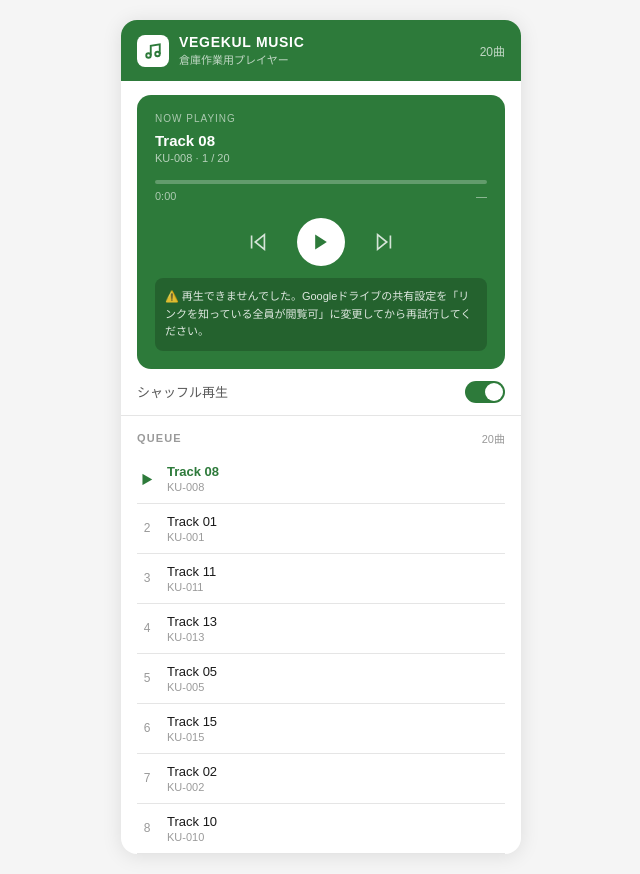
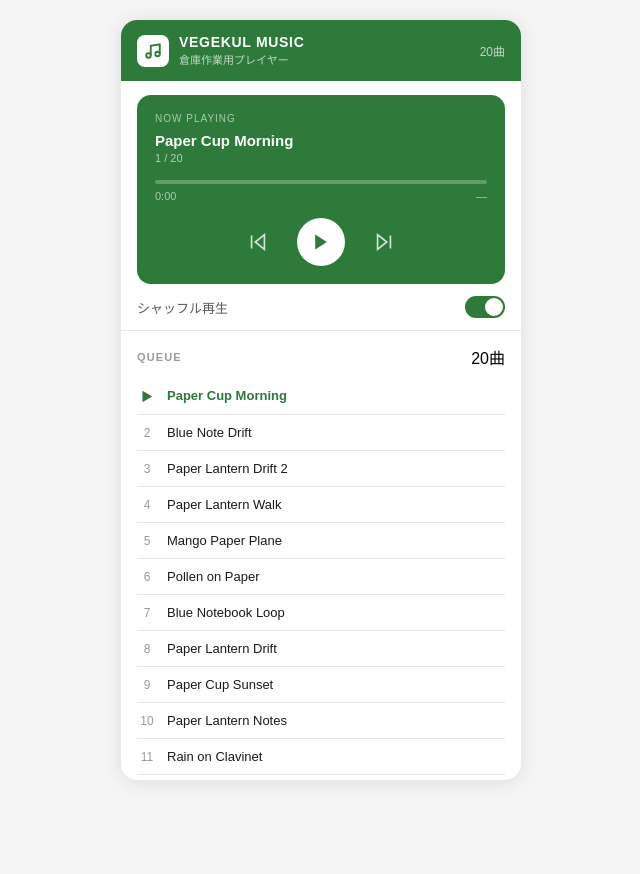
Before and after one commit to TNS3000/ku-music-player, a plain HTML site: page index.html in a window 1280 px wide. Shown: the whole page, without its empty margins (319-959 px from the left). After the commit the page ends 800 px from the top, so only its background shows below. Drawn offline with Linux system fonts and the light colour scheme.

Commit message:
Fix: use GitHub Pages local files

```diff
--- a/index.html
+++ b/index.html
@@ -9,64 +9,41 @@
 :root {
   --vk-green: #2d7a3a;
   --vk-green-light: #e8f4eb;
-  --vk-green-dark: #1e5428;
   --vk-text: #1a1a1a;
   --vk-sub: #5a5a5a;
   --vk-hint: #9a9a9a;
   --vk-border: rgba(0,0,0,0.1);
 }
-body {
-  font-family: 'Hiragino Sans','Hiragino Kaku Gothic ProN','Noto Sans JP',sans-serif;
-  background: #f5f5f5;
-  display: flex; justify-content: center; padding: 20px;
-  min-height: 100vh;
-}
-.app {
-  background: white; max-width: 400px; width: 100%;
-  border-radius: 16px; overflow: hidden;
-  box-shadow: 0 2px 20px rgba(0,0,0,0.1);
-}
-
+body { font-family: 'Hiragino Sans','Hiragino Kaku Gothic ProN','Noto Sans JP',sans-serif; background: #f5f5f5; display: flex; justify-content: center; padding: 20px; min-height: 100vh; }
+.app { background: white; max-width: 400px; width: 100%; border-radius: 16px; overflow: hidden; box-shadow: 0 2px 20px rgba(0,0,0,0.1); }
 .topbar { background: var(--vk-green); padding: 14px 16px; display: flex; align-items: center; justify-content: space-between; }
 .topbar-left { display: flex; align-items: center; gap: 10px; }
 .topbar-icon { width: 32px; height: 32px; background: white; border-radius: 8px; display: flex; align-items: center; justify-content: center; }
 .topbar-name { font-size: 14px; font-weight: 700; color: white; letter-spacing: 0.05em; }
 .topbar-sub { font-size: 11px; color: rgba(255,255,255,0.7); margin-top: 1px; }
 .track-count { font-size: 12px; color: rgba(255,255,255,0.7); }
-
 .now-playing { margin: 14px 16px 0; background: var(--vk-green); border-radius: 14px; padding: 18px; color: white; }
 .np-label { font-size: 10px; color: rgba(255,255,255,0.6); letter-spacing: 0.1em; margin-bottom: 8px; }
 .np-title { font-size: 15px; font-weight: 700; color: white; margin-bottom: 3px; white-space: nowrap; overflow: hidden; text-overflow: ellipsis; }
 .np-meta { font-size: 11px; color: rgba(255,255,255,0.65); margin-bottom: 16px; }
-
 .prog-bar { width: 100%; height: 4px; background: rgba(255,255,255,0.25); border-radius: 2px; cursor: pointer; margin-bottom: 6px; }
 .prog-fill { height: 100%; background: white; border-radius: 2px; width: 0%; transition: width 0.5s linear; }
 .time-row { display: flex; justify-content: space-between; font-size: 11px; color: rgba(255,255,255,0.6); margin-bottom: 16px; }
-
 .controls { display: flex; align-items: center; justify-content: center; gap: 24px; }
-.ctrl-btn { background: none; border: none; cursor: pointer; color: rgba(255,255,255,0.8); display: flex; align-items: center; justify-content: center; padding: 4px; transition: color 0.1s; }
+.ctrl-btn { background: none; border: none; cursor: pointer; color: rgba(255,255,255,0.8); display: flex; align-items: center; justify-content: center; padding: 4px; }
 .ctrl-btn:hover { color: white; }
 .play-btn { width: 48px; height: 48px; border-radius: 50%; background: white; border: none; cursor: pointer; display: flex; align-items: center; justify-content: center; color: var(--vk-green); transition: transform 0.1s; }
 .play-btn:active { transform: scale(0.94); }
-
-.error-msg {
-  font-size: 11px; color: rgba(255,255,255,0.85); margin-top: 12px;
-  padding: 10px; background: rgba(0,0,0,0.2); border-radius: 8px;
-  display: none; line-height: 1.6;
-}
-
 .options-row { display: flex; align-items: center; justify-content: space-between; padding: 12px 16px; border-bottom: 1px solid var(--vk-border); }
 .opt-label { font-size: 13px; color: var(--vk-sub); }
 .toggle { width: 40px; height: 22px; border-radius: 11px; background: #ccc; border: none; cursor: pointer; position: relative; transition: background 0.2s; }
 .toggle.on { background: var(--vk-green); }
 .toggle-thumb { width: 18px; height: 18px; border-radius: 50%; background: white; position: absolute; top: 2px; left: 2px; transition: left 0.2s; }
 .toggle.on .toggle-thumb { left: 20px; }
-
 .queue-header { display: flex; align-items: center; justify-content: space-between; padding: 14px 16px 8px; }
 .queue-title { font-size: 11px; color: var(--vk-hint); font-weight: 700; letter-spacing: 0.1em; }
-.queue-count { font-size: 11px; color: var(--vk-hint); }
 .queue-list { padding: 0 16px 24px; max-height: 400px; overflow-y: auto; }
-.queue-item { display: flex; align-items: center; padding: 10px 0; border-bottom: 1px solid var(--vk-border); cursor: pointer; gap: 10px; transition: opacity 0.1s; }
+.queue-item { display: flex; align-items: center; padding: 10px 0; border-bottom: 1px solid var(--vk-border); cursor: pointer; gap: 10px; }
 .queue-item:last-child { border-bottom: none; }
 .queue-item:hover { opacity: 0.75; }
 .queue-item.active .qi-title { color: var(--vk-green); font-weight: 700; }
@@ -74,12 +51,10 @@ body {
 .qi-num { font-size: 12px; color: var(--vk-hint); width: 20px; text-align: center; flex-shrink: 0; }
 .qi-info { flex: 1; min-width: 0; }
 .qi-title { font-size: 13px; color: var(--vk-text); white-space: nowrap; overflow: hidden; text-overflow: ellipsis; }
-.qi-meta { font-size: 11px; color: var(--vk-hint); margin-top: 2px; }
 </style>
 </head>
 <body>
 <div class="app">
-
   <div class="topbar">
     <div class="topbar-left">
       <div class="topbar-icon">
@@ -92,13 +67,12 @@ body {
         <div class="topbar-sub">倉庫作業用プレイヤー</div>
       </div>
     </div>
-    <span class="track-count" id="trackCount">20曲</span>
+    <span class="track-count" id="trackCount"></span>
   </div>
-
   <div class="now-playing">
     <div class="np-label">NOW PLAYING</div>
     <div class="np-title" id="npTitle">タップして再生</div>
-    <div class="np-meta" id="npMeta">— / 20</div>
+    <div class="np-meta" id="npMeta">—</div>
     <div class="prog-bar" id="progBar" onclick="seekTo(event)">
       <div class="prog-fill" id="progFill"></div>
     </div>
@@ -108,181 +82,112 @@ body {
     </div>
     <div class="controls">
       <button class="ctrl-btn" onclick="prevTrack()">
-        <svg width="22" height="22" viewBox="0 0 24 24" fill="none" stroke="currentColor" stroke-width="1.8">
-          <polygon points="19 20 9 12 19 4 19 20"/><line x1="5" y1="19" x2="5" y2="5"/>
-        </svg>
+        <svg width="22" height="22" viewBox="0 0 24 24" fill="none" stroke="currentColor" stroke-width="1.8"><polygon points="19 20 9 12 19 4 19 20"/><line x1="5" y1="19" x2="5" y2="5"/></svg>
       </button>
       <button class="play-btn" id="playBtn" onclick="togglePlay()">
-        <svg id="playIcon" width="20" height="20" viewBox="0 0 24 24" fill="currentColor">
-          <polygon points="5 3 19 12 5 21 5 3"/>
-        </svg>
+        <svg width="20" height="20" viewBox="0 0 24 24" fill="currentColor"><polygon points="5 3 19 12 5 21 5 3"/></svg>
       </button>
       <button class="ctrl-btn" onclick="nextTrack()">
-        <svg width="22" height="22" viewBox="0 0 24 24" fill="none" stroke="currentColor" stroke-width="1.8">
-          <polygon points="5 4 15 12 5 20 5 4"/><line x1="19" y1="5" x2="19" y2="19"/>
-        </svg>
+        <svg width="22" height="22" viewBox="0 0 24 24" fill="none" stroke="currentColor" stroke-width="1.8"><polygon points="5 4 15 12 5 20 5 4"/><line x1="19" y1="5" x2="19" y2="19"/></svg>
       </button>
     </div>
-    <div class="error-msg" id="errorMsg">
-      ⚠️ 再生できませんでした。Googleドライブの共有設定を「リンクを知っている全員が閲覧可」に変更してから再試行してください。
-    </div>
   </div>
-
   <div class="options-row">
     <span class="opt-label">シャッフル再生</span>
     <button class="toggle on" id="shuffleBtn" onclick="toggleShuffle()">
       <div class="toggle-thumb"></div>
     </button>
   </div>
-
   <div class="queue-header">
     <span class="queue-title">QUEUE</span>
-    <span class="queue-count" id="queueCount">20曲</span>
+    <span class="queue-count" id="queueCount"></span>
   </div>
   <div class="queue-list" id="queueList"></div>
-
 </div>
-
 <script>
-const FILE_IDS = [
-  '1uNIP6U2lpmkvn381xgfggvRdoxK2v4_H',
-  '13W38N_XoC2Lo0PHNNhGwdecEoJXbqwUr',
-  '1cf4it072MHjViKj81UEm8VRrNv9adF0C',
-  '1fsGXE_uSAI-jpPqD605SbnjJFz33ARP_',
-  '15ylRATPPDX84R7GL35s1QTvfqzKEIWpO',
-  '1CI_7STu_e0mjPoBPd39FX_RtzRe4KvrG',
-  '1U7anRTHTCJkM16ZSocsbgLxG1jeIZEB2',
-  '1KWLkcTAPf-tqrQRG8DtcjoDxNrjEl2Ve',
-  '1NnuSikwh9QSjP7eZUMxGw11M9Nzvk5SJ',
-  '1wCykJZlkIJ-TwdGdH2GeQq6MluMN3F0i',
-  '1F3jGuq54ZsqRl_fNXtmsJlYOHhA21DtO',
-  '12Pbs2tJ_lp_spYg7tiCBXzge8f8oGCKi',
-  '1CTdVcJ-_pjlkQpiA8GRk9nYLc2pEz9cw',
-  '1gDagjWp5xm_AOERgez0nCzChE7VWz1_Q',
-  '14qiqpjXRxQmdg2j0rQNSDY66hLiezVw3',
-  '16JxhhRHc6Lk59XAkkr2Pv9BNxdBbhyse',
-  '1EEwsQIoOohrpJBcxyeMgs47aReD32qkN',
-  '1EZpOb8bGM-99EV5T7p6KOxKsfWnqqM7X',
-  '1aCeyS4E37PKdSPm7aG28RI4A6fN9nvY5',
-  '1V6rWy-rcKQv5tthqe7cFoWFiH7P4LZcM',
+const TRACKS = [
+  { title: 'Blue Note Drift',       file: 'Blue Note Drift.mp3' },
+  { title: 'Blue Notebook Loop',    file: 'Blue Notebook Loop.mp3' },
+  { title: 'Djembe Window',         file: 'Djembe Window.mp3' },
+  { title: 'Late Bus Notebook',     file: 'Late Bus Notebook.mp3' },
+  { title: 'Mango Paper Plane',     file: 'Mango Paper Plane.mp3' },
+  { title: 'Mango Paper Plane 2',   file: 'Mango Paper Plane (1).mp3' },
+  { title: 'Midnight Spreadsheet',  file: 'Midnight Spreadsheet.mp3' },
+  { title: 'Paper Cup Morning',     file: 'Paper Cup Morning.mp3' },
+  { title: 'Paper Cup Sunset',      file: 'Paper Cup Sunset.mp3' },
+  { title: 'Paper Lantern Drift',   file: 'Paper Lantern Drift.mp3' },
+  { title: 'Paper Lantern Drift 2', file: 'Paper Lantern Drift (1).mp3' },
+  { title: 'Paper Lantern Notes',   file: 'Paper Lantern Notes.mp3' },
+  { title: 'Paper Lantern Walk',    file: 'Paper Lantern Walk.mp3' },
+  { title: 'Paper Lantern Walk 2',  file: 'Paper Lantern Walk (1).mp3' },
+  { title: 'Pollen on Paper',       file: 'Pollen on Paper.mp3' },
+  { title: 'Pollen on Paper 2',     file: 'Pollen on Paper (1).mp3' },
+  { title: 'Rain on Clavinet',      file: 'Rain on Clavinet.mp3' },
+  { title: 'Velvet Grid',           file: 'Velvet Grid.mp3' },
+  { title: 'Velvet Grid 2',         file: 'Velvet Grid (1).mp3' },
+  { title: 'Velvet Rimshot Drift',  file: 'Velvet Rimshot Drift.mp3' },
 ];
-
-const tracks = FILE_IDS.map((id, i) => ({
-  num: i + 1,
-  title: `Track ${String(i+1).padStart(2,'0')}`,
-  id: `KU-${String(i+1).padStart(3,'0')}`,
-  url: `https://drive.google.com/uc?export=download&id=${id}`,
-}));
-
 let queue = [], idx = 0, shuffle = true, playing = false;
 const audio = new Audio();
-
 audio.addEventListener('timeupdate', () => {
   if (!audio.duration) return;
-  const pct = (audio.currentTime / audio.duration) * 100;
-  document.getElementById('progFill').style.width = Math.round(pct) + '%';
+  document.getElementById('progFill').style.width = Math.round((audio.currentTime / audio.duration) * 100) + '%';
   document.getElementById('timeEl').textContent = fmt(Math.floor(audio.currentTime));
   document.getElementById('timeDu').textContent = fmt(Math.floor(audio.duration));
 });
 audio.addEventListener('ended', nextTrack);
-audio.addEventListener('error', () => {
-  document.getElementById('errorMsg').style.display = 'block';
-  setIcon(false); playing = false;
-});
-audio.addEventListener('playing', () => {
-  document.getElementById('errorMsg').style.display = 'none';
-});
-
 function buildQueue() {
-  let t = [...tracks];
-  if (shuffle) for (let i = t.length-1; i > 0; i--) {
-    const j = Math.floor(Math.random() * (i+1));
-    [t[i], t[j]] = [t[j], t[i]];
-  }
+  let t = TRACKS.map((tr, i) => ({ ...tr, num: i + 1 }));
+  if (shuffle) for (let i = t.length - 1; i > 0; i--) { const j = Math.floor(Math.random() * (i + 1)); [t[i], t[j]] = [t[j], t[i]]; }
   return t;
 }
-
 function load(i) {
   const t = queue[i];
-  audio.src = t.url;
+  audio.src = t.file;
   audio.load();
   document.getElementById('npTitle').textContent = t.title;
-  document.getElementById('npMeta').textContent = `${t.id}  ·  ${i+1} / ${queue.length}`;
+  document.getElementById('npMeta').textContent = (i + 1) + ' / ' + queue.length;
   document.getElementById('progFill').style.width = '0%';
   document.getElementById('timeEl').textContent = '0:00';
   document.getElementById('timeDu').textContent = '—';
+  document.getElementById('trackCount').textContent = TRACKS.length + '曲';
   renderQueue();
 }
-
 function togglePlay() {
-  if (playing) {
-    audio.pause(); playing = false; setIcon(false);
-  } else {
-    audio.play()
-      .then(() => { playing = true; setIcon(true); })
-      .catch(() => { document.getElementById('errorMsg').style.display = 'block'; });
-  }
+  if (playing) { audio.pause(); playing = false; setIcon(false); }
+  else { audio.play().then(() => { playing = true; setIcon(true); }).catch(() => {}); }
 }
-
-function nextTrack() {
-  idx = (idx + 1) % queue.length;
-  load(idx);
-  if (playing) audio.play().catch(() => {});
-}
-
+function nextTrack() { idx = (idx + 1) % queue.length; load(idx); if (playing) audio.play().catch(() => {}); }
 function prevTrack() {
   if (audio.currentTime > 3) { audio.currentTime = 0; return; }
-  idx = (idx - 1 + queue.length) % queue.length;
-  load(idx);
-  if (playing) audio.play().catch(() => {});
+  idx = (idx - 1 + queue.length) % queue.length; load(idx); if (playing) audio.play().catch(() => {});
 }
-
 function seekTo(e) {
   if (!audio.duration) return;
   const r = e.currentTarget.getBoundingClientRect();
   audio.currentTime = ((e.clientX - r.left) / r.width) * audio.duration;
 }
-
 function toggleShuffle() {
   shuffle = !shuffle;
   document.getElementById('shuffleBtn').classList.toggle('on', shuffle);
-  const cur = queue[idx].id;
-  queue = buildQueue();
-  idx = queue.findIndex(t => t.id === cur);
-  renderQueue();
+  const cur = queue[idx].file; queue = buildQueue(); idx = queue.findIndex(t => t.file === cur); renderQueue();
 }
-
-function jumpTo(i) {
-  idx = i; load(idx);
-  playing = true;
-  audio.play().then(() => setIcon(true)).catch(() => {
-    document.getElementById('errorMsg').style.display = 'block';
-  });
-}
-
+function jumpTo(i) { idx = i; load(idx); playing = true; audio.play().then(() => setIcon(true)).catch(() => {}); }
 function setIcon(p) {
   document.getElementById('playBtn').innerHTML = p
     ? '<svg width="20" height="20" viewBox="0 0 24 24" fill="currentColor"><rect x="6" y="4" width="4" height="16"/><rect x="14" y="4" width="4" height="16"/></svg>'
     : '<svg width="20" height="20" viewBox="0 0 24 24" fill="currentColor"><polygon points="5 3 19 12 5 21 5 3"/></svg>';
 }
-
 function renderQueue() {
   document.getElementById('queueCount').textContent = queue.length + '曲';
   document.getElementById('queueList').innerHTML = queue.map((t, i) => `
     <div class="queue-item ${i === idx ? 'active' : ''}" onclick="jumpTo(${i})">
-      <span class="qi-num">${i === idx ? '▶' : i+1}</span>
-      <div class="qi-info">
-        <div class="qi-title">${t.title}</div>
-        <div class="qi-meta">${t.id}</div>
-      </div>
+      <span class="qi-num">${i === idx ? '▶' : i + 1}</span>
+      <div class="qi-info"><div class="qi-title">${t.title}</div></div>
     </div>
   `).join('');
 }
-
-function fmt(s) {
-  return `${Math.floor(s/60)}:${String(s%60).padStart(2,'0')}`;
-}
-
+function fmt(s) { return Math.floor(s / 60) + ':' + String(s % 60).padStart(2, '0'); }
 queue = buildQueue();
 load(0);
 </script>
```
